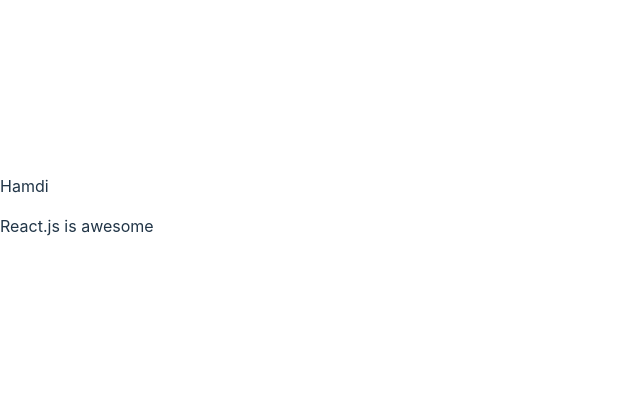
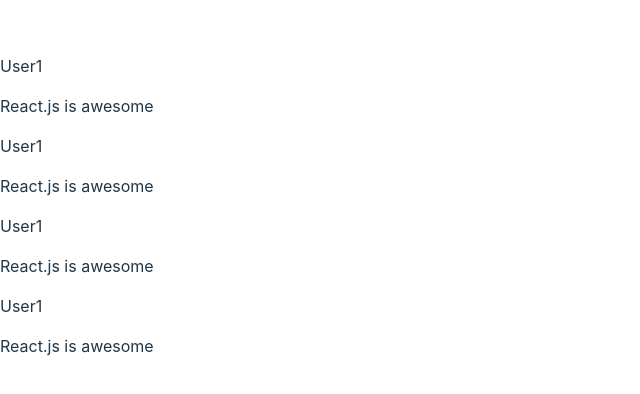
Before and after one commit to Hamdi-Abdelmaksoud/react-refresh, a React (Vite) app: page / in a window 1280 px wide. Shown: the part 194-588 px from the top of the page, without its empty margins (0-640 px from the left). Built offline with nearby package versions, Linux system fonts and the light colour scheme.

Commit message:
reuse components

```diff
--- a/src/App.jsx
+++ b/src/App.jsx
@@ -1,6 +1,12 @@
- import Post from "./components/Post";
- function App() {
-     return <Post />;
+import Post from "./components/Post";
+function App() {
+  return(
+  <main>
+    <Post />
+    <Post />
+    <Post />
+    <Post />
+  </main>);
 
 }
 
--- a/src/components/Post.jsx
+++ b/src/components/Post.jsx
@@ -1,7 +1,10 @@
+const names=['User1','User2'];
 function Post(){
+  // Math.random  retourne un nbr decimal aléatoire entre 0 inclus et 1 exclus
+  const choseName =Math.random() >0.5? names[0] : names[1];
   return (
     <div>
-      <p>Hamdi</p>
+      <p>{choseName}</p>
       <p>React.js is awesome</p>
     </div>
   );
```
